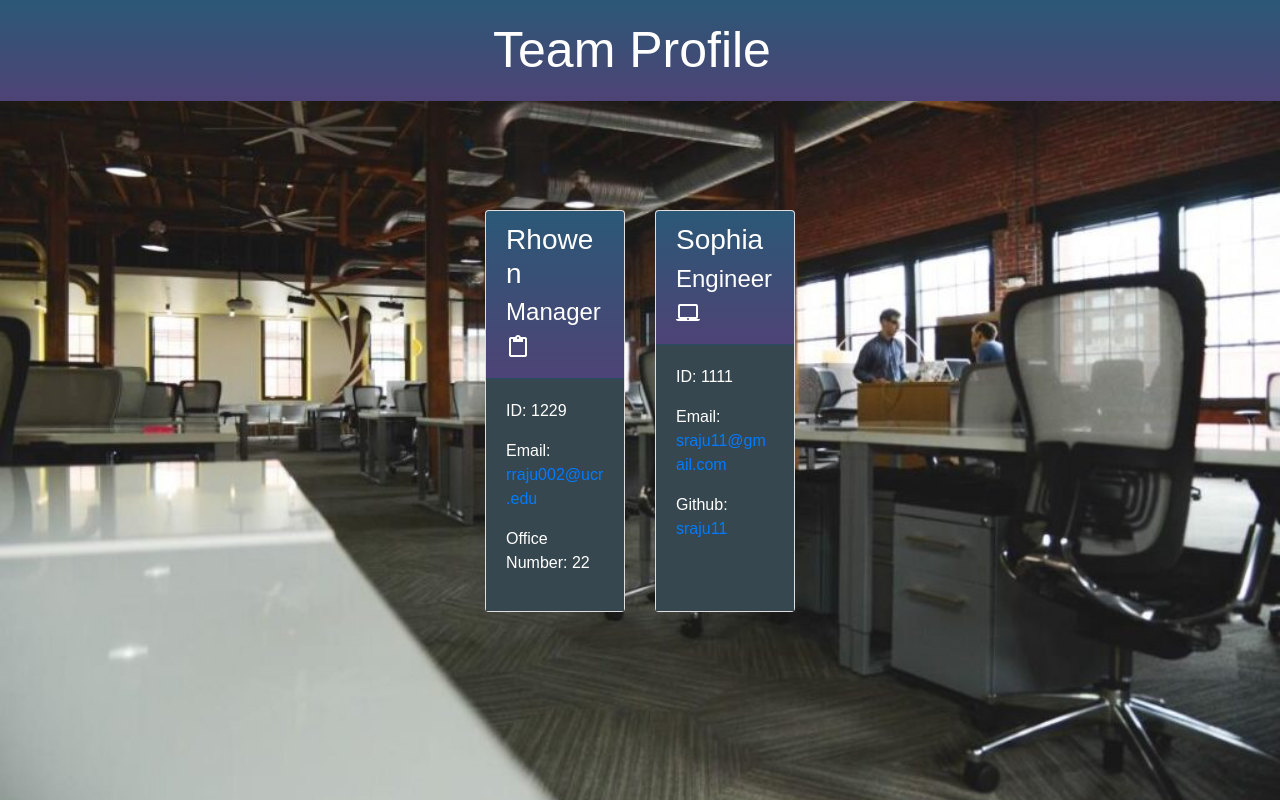
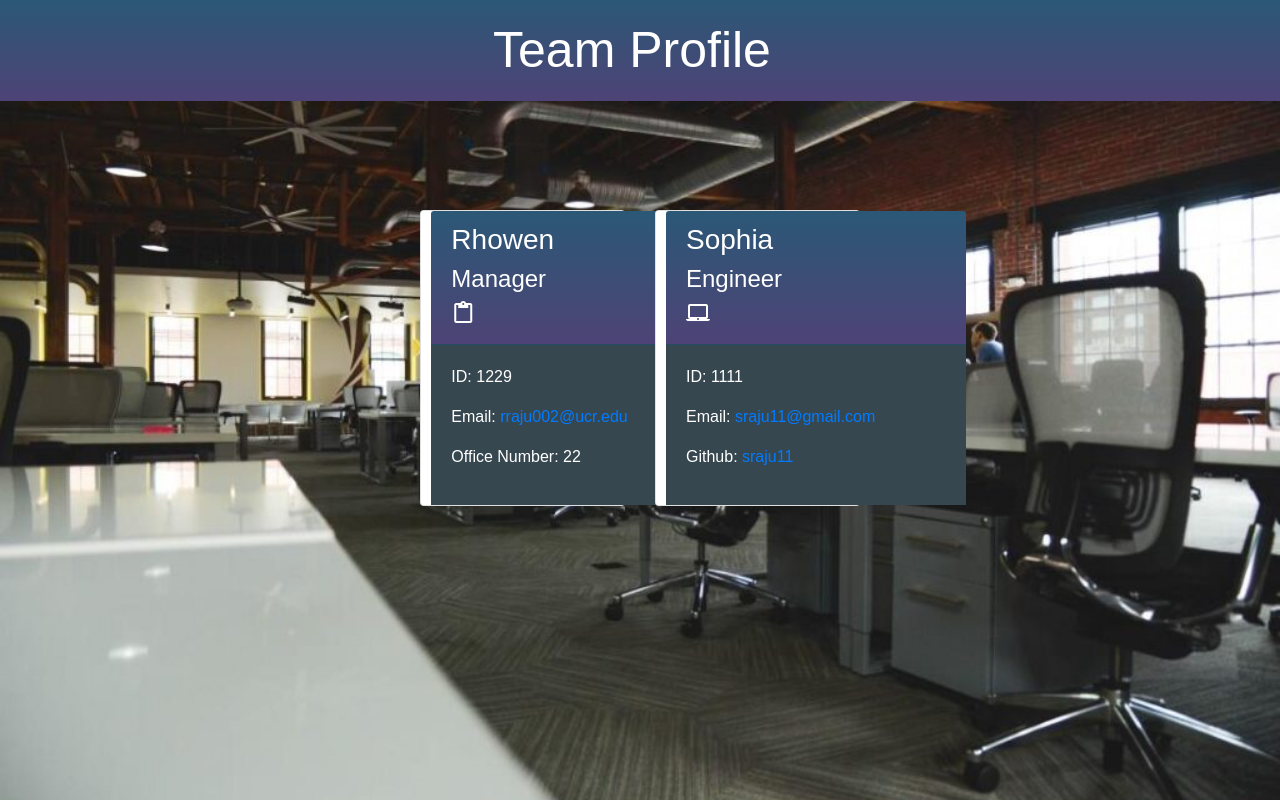
Before and after one commit to rraju002/TeamProfileGenerator, a website: page index.html in a window 1280 px wide. Drawn offline with nearby package versions, Linux system fonts and the light colour scheme.

Commit message:
final changes to css

```diff
--- a/style.css
+++ b/style.css
@@ -30,11 +30,17 @@ body {
 .card-header {
     background: linear-gradient(#2b5876, #4e4376);
     color: var(--primary);
+    width: 300px;
+    margin-left: 10px;
+    margin-right: 10px;
 }
 
 .card-body {
     background-color: var(--secondary);
     color: var(--primary);
+    width: 300px;
+    margin-left: 10px;
+    margin-right: 10px;
 }
 
 .container {
```
